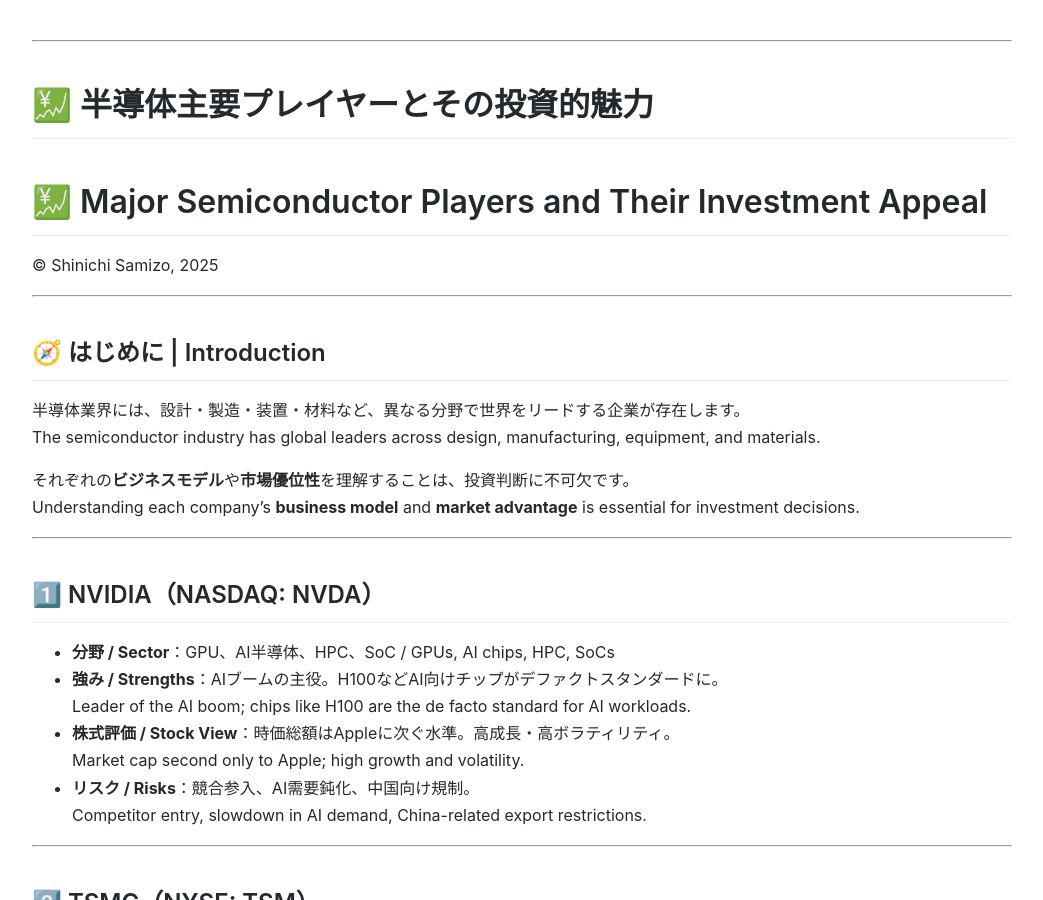
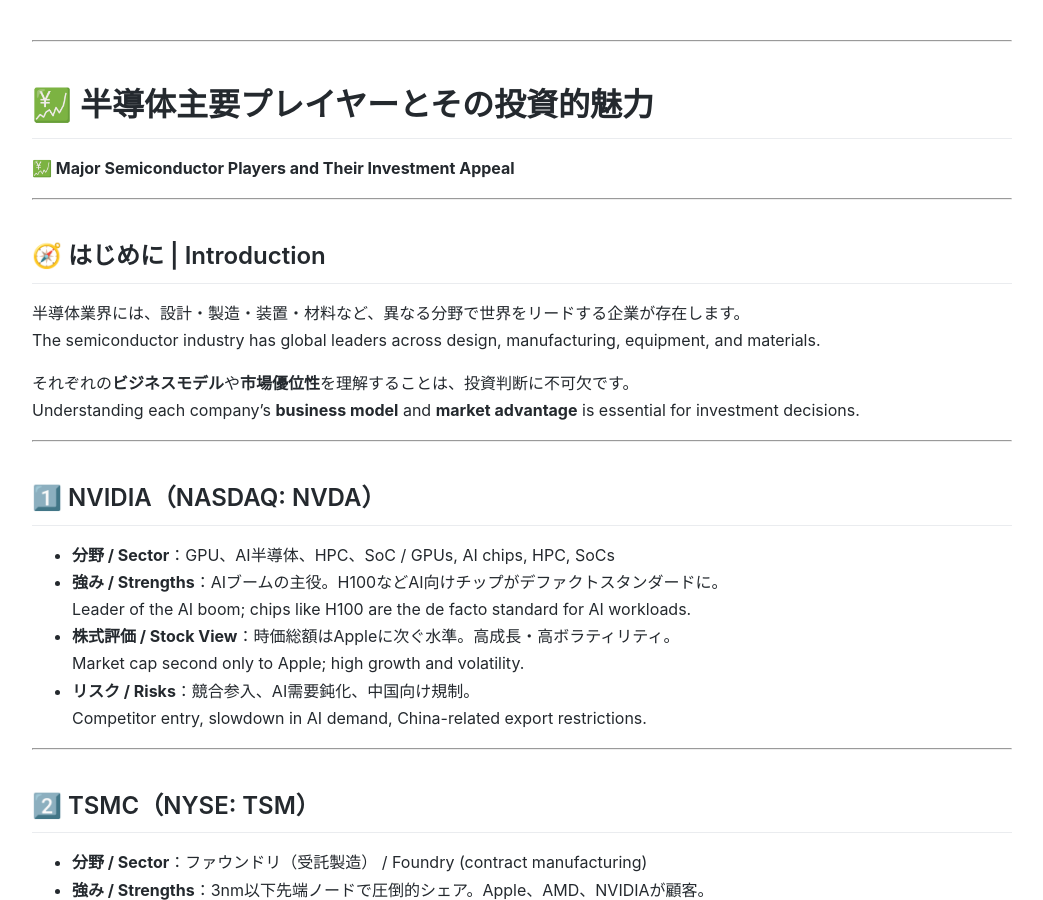
Before and after one commit to Samizo-AITL/Edusemi-Plus, a Jekyll site: the page built from investment/major_players.md, in a window 1280 px wide and 900 px high. Shown: the whole window, without its empty margins (118-1161 px from the left). Built offline with Jekyll 4.4.1, drawn with Linux system fonts in a browser that asks for light colours.

Commit message:
Update major_players.md

```diff
--- a/investment/major_players.md
+++ b/investment/major_players.md
@@ -6,8 +6,7 @@
 ---
 
 # 💹 半導体主要プレイヤーとその投資的魅力
-# 💹 Major Semiconductor Players and Their Investment Appeal
-© Shinichi Samizo, 2025
+**💹 Major Semiconductor Players and Their Investment Appeal**
 
 ---
 
```
